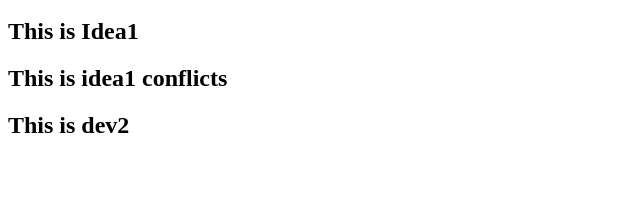
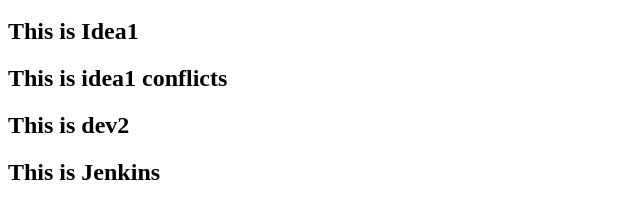
Before and after one commit to Swamisetty/Web-Test, a plain HTML site: page index.html in a window 1280 px wide. Shown: the part 48-266 px from the top of the page, without its empty margins (0-640 px from the left). Drawn offline with Linux system fonts and the light colour scheme.

Commit message:
Add new code

```diff
--- a/index.html
+++ b/index.html
@@ -2,3 +2,4 @@
 <h2> This is Idea1 </h2>
 <h2> This is idea1 conflicts</h2>
 <h2> This is dev2 </h2>
+<h2> This is Jenkins </h2>
```
